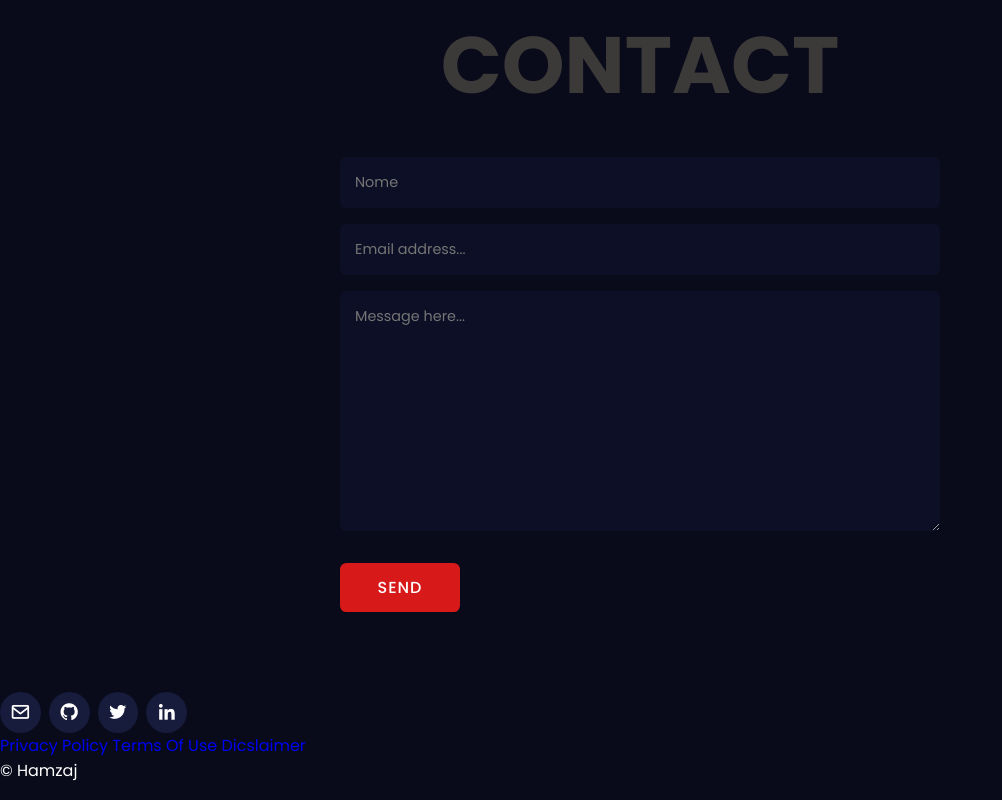
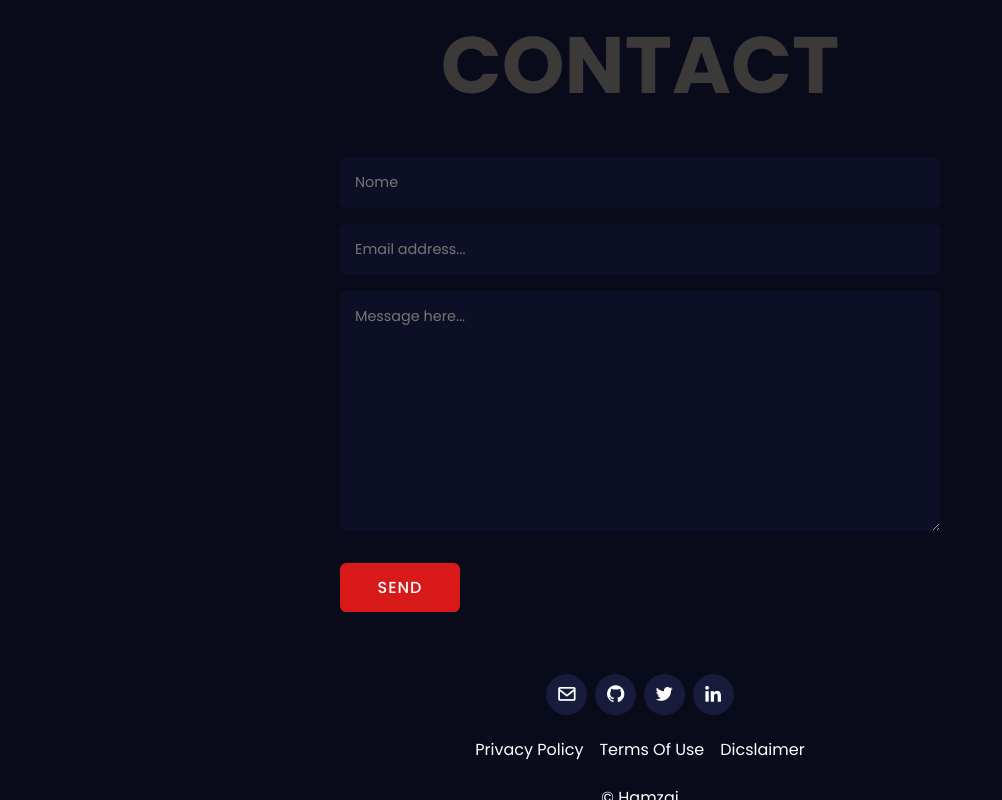
Before and after one commit to Hamza5955/sito-portfolio, a plain HTML site: page index.html in a window 1280 px wide. Shown: the part 2000-2800 px from the top of the page, without its empty margins (0-1002 px from the left). Drawn offline with nearby package versions, Linux system fonts and the light colour scheme.

Commit message:
footer css fine

```diff
--- a/css/style.css
+++ b/css/style.css
@@ -328,3 +328,28 @@ header {
   background: #ff3434;
   transition: 0.3s all linear;
 }
+/* footer */
+.footer {
+  display: flex;
+  align-items: center;
+  flex-direction: column;
+  row-gap: 1.4rem;
+  padding: 30px 0;
+}
+.footer p {
+  font-size: 1rem;
+}
+.footer-links {
+  display: flex;
+  align-items: center;
+  column-gap: 1rem;
+}
+.footer-links a {
+  font-size: 1rem;
+  font-weight: 400;
+  color: var(--bg-color);
+}
+.footer-links a:hover {
+  color: var(--main-color);
+  transition: 0.3s all linear;
+}
--- a/index.html
+++ b/index.html
@@ -49,9 +49,15 @@
           </p>
           <!-- socials  -->
           <div class="social">
-            <a href="#"><i class="bx bxl-github"></i></a>
-            <a href="#"><i class="bx bxl-twitter"></i></a>
-            <a href="#"><i class="bx bxl-linkedin"></i></a>
+            <a href="https://github.com/Hamza5955"
+              ><i class="bx bxl-github"></i
+            ></a>
+            <a href="https://twitter.com/594Hamza"
+              ><i class="bx bxl-twitter"></i
+            ></a>
+            <a href=" www.linkedin.com/in/hamzajamil595"
+              ><i class="bx bxl-linkedin"></i
+            ></a>
           </div>
         </div>
       </div>
@@ -161,14 +167,18 @@
         <input type="submit" value="Send" class="send-btn" />
       </form>
     </section>
-    <section class="footer-container" id="footer">
+    <section class="footer container" id="footer">
       <div class="social">
-        <a href="mainto:jamilhamza595@gmail.com"
+        <a href="mailto:jamilhamza595@gmail.com"
           ><i class="bx bx-envelope"></i
         ></a>
         <a href="https://github.com/Hamza5955"><i class="bx bxl-github"></i></a>
-        <a href="#"><i class="bx bxl-twitter"></i></a>
-        <a href="#"><i class="bx bxl-linkedin"></i></a>
+        <a href="https://twitter.com/594Hamza"
+          ><i class="bx bxl-twitter"></i
+        ></a>
+        <a href="www.linkedin.com/in/hamzajamil595"
+          ><i class="bx bxl-linkedin"></i
+        ></a>
       </div>
       <div class="footer-links">
         <a href="#">Privacy Policy</a>
```
